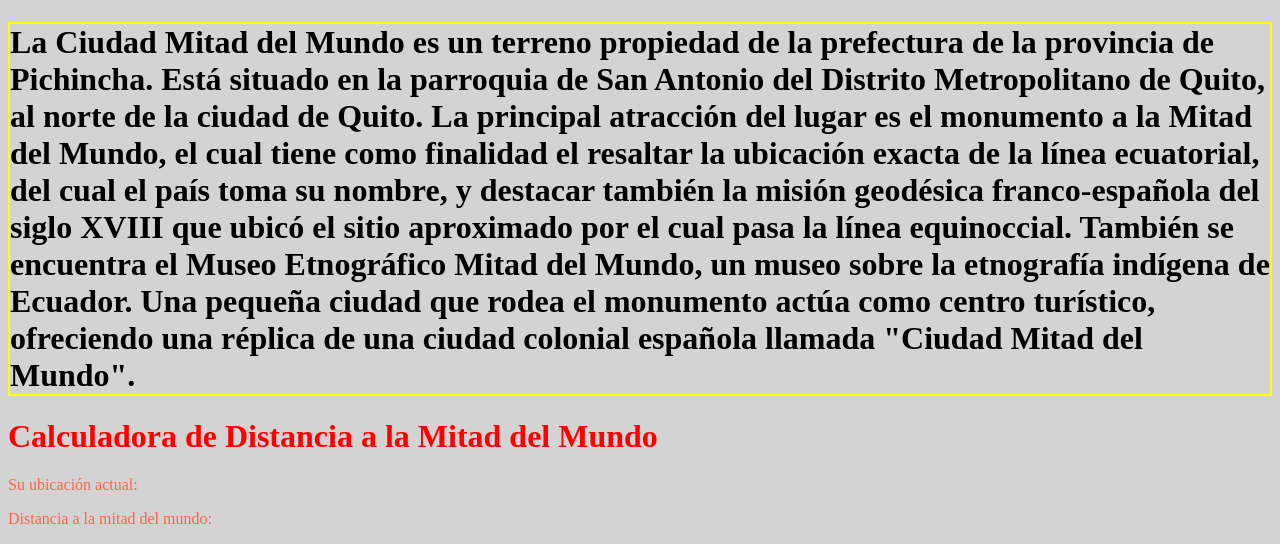
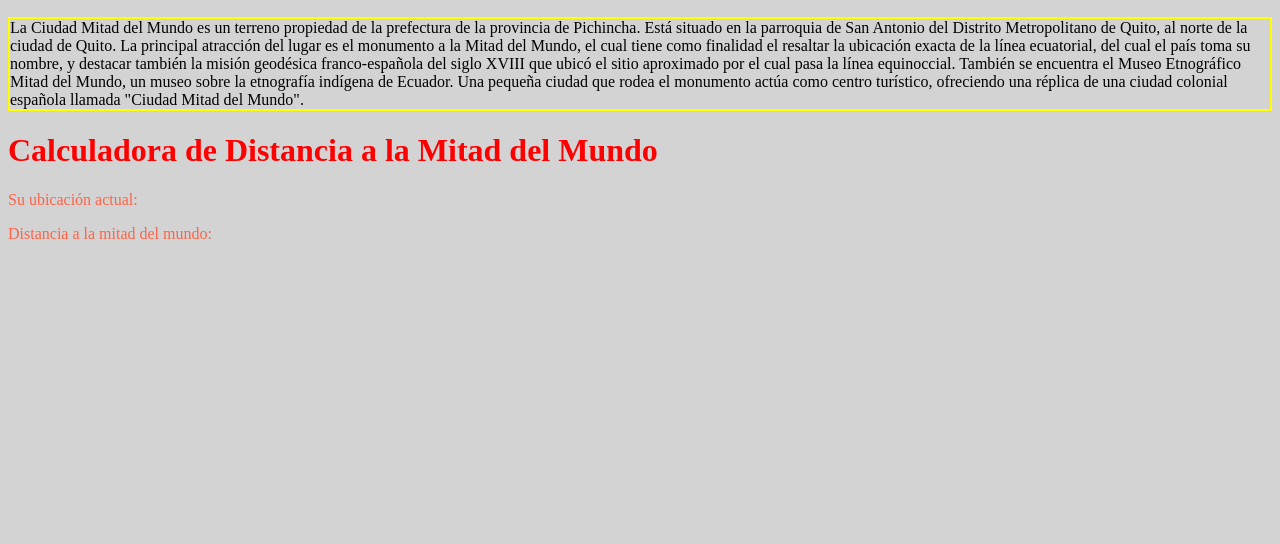
Before and after one commit to StewardM1106/Geocalizacion, a plain HTML site: page index2.html in a window 1280 px wide. Shown: the part 536-1080 px from the top of the page. After the commit the page ends 800 px from the top, so only its background shows below. Drawn offline with Linux system fonts and the light colour scheme.

Commit message:
Update index2.html

```diff
--- a/index2.html
+++ b/index2.html
@@ -14,11 +14,11 @@ body {background-color: lightgray;}
     <img src="https://upload.wikimedia.org/wikipedia/commons/5/59/Ciudad_Mitad_del_Mundo.jpg"
      alt="Mitad del mundo" width="400" height="453" />
 
-<h1 style="border:2px solid yellow;">   La Ciudad Mitad del Mundo es un terreno propiedad de la prefectura de la provincia de Pichincha. Está situado en la parroquia de San Antonio del Distrito Metropolitano de Quito, al norte de la ciudad de Quito.
+<p style="border:2px solid yellow;">   La Ciudad Mitad del Mundo es un terreno propiedad de la prefectura de la provincia de Pichincha. Está situado en la parroquia de San Antonio del Distrito Metropolitano de Quito, al norte de la ciudad de Quito.
 
 La principal atracción del lugar es el monumento a la Mitad del Mundo, el cual tiene como finalidad el resaltar la ubicación exacta de la línea ecuatorial, del cual el país toma su nombre, y destacar también la misión geodésica franco-española del siglo XVIII que ubicó el sitio aproximado por el cual pasa la línea equinoccial.
 
-También se encuentra el Museo Etnográfico Mitad del Mundo, un museo sobre la etnografía indígena de Ecuador. Una pequeña ciudad que rodea el monumento actúa como centro turístico, ofreciendo una réplica de una ciudad colonial española llamada "Ciudad Mitad del Mundo". </h1>
+También se encuentra el Museo Etnográfico Mitad del Mundo, un museo sobre la etnografía indígena de Ecuador. Una pequeña ciudad que rodea el monumento actúa como centro turístico, ofreciendo una réplica de una ciudad colonial española llamada "Ciudad Mitad del Mundo". </p>
 
   </head>
 
```
